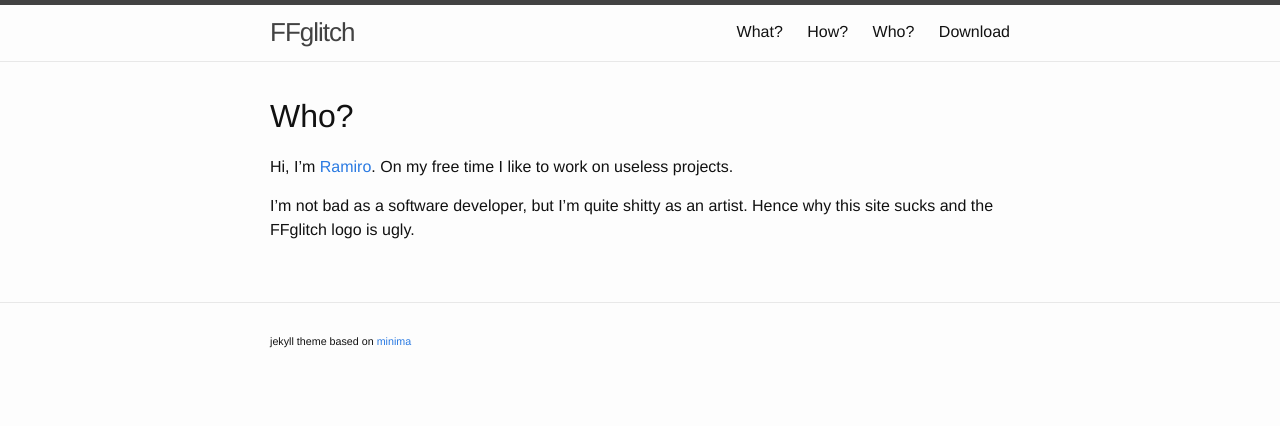
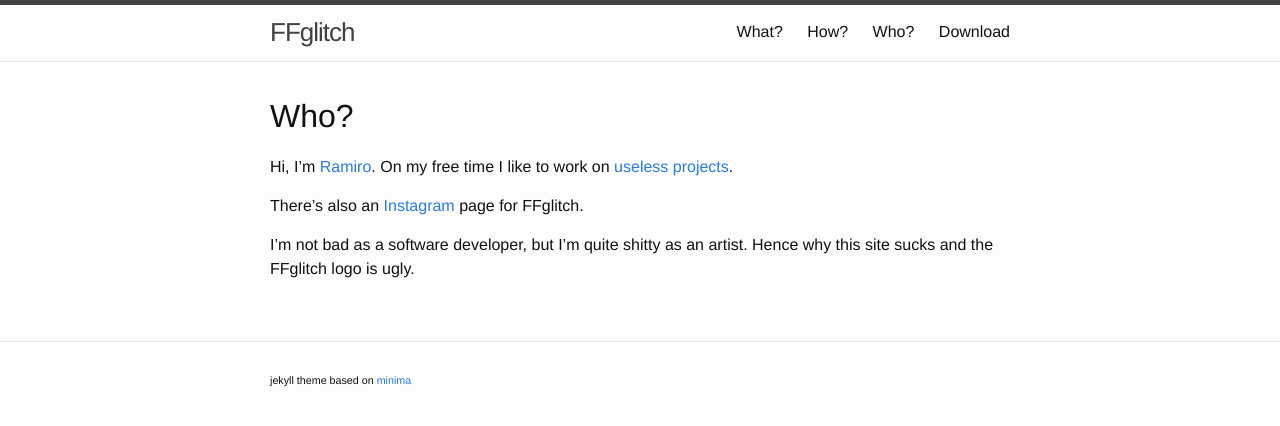
Before and after one commit to ramiropolla/ffglitch.org, a Jekyll site: the page built from who.md, in a window 1280 px wide. Shown: the top 426 px of the page. Built offline with Jekyll 4.4.1, drawn with Linux system fonts in a browser that asks for light colours.

Commit message:
instagram

```diff
--- a/who.md
+++ b/who.md
@@ -6,6 +6,8 @@ permalink: /who/
 
 ## Who?
 
-Hi, I'm [Ramiro](https://github.com/ramiropolla). On my free time I like to work on useless projects.
+Hi, I'm [Ramiro](https://www.instagram.com/ramiropolla/). On my free time I like to work on [useless projects](https://github.com/ramiropolla).
+
+There's also an [Instagram](https://www.instagram.com/ffstrudel/) page for FFglitch.
 
 I'm not bad as a software developer, but I'm quite shitty as an artist. Hence why this site sucks and the FFglitch logo is ugly.
```
